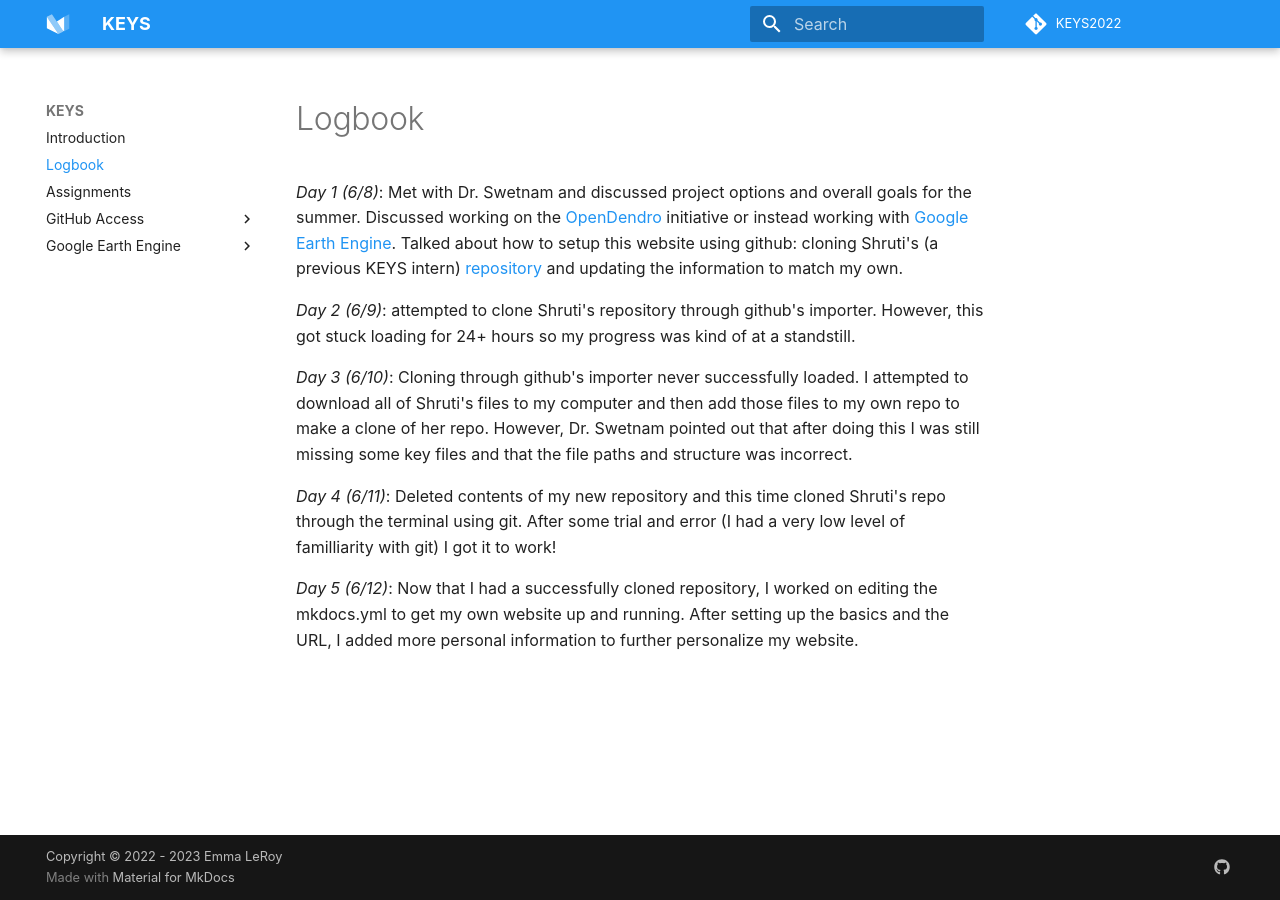
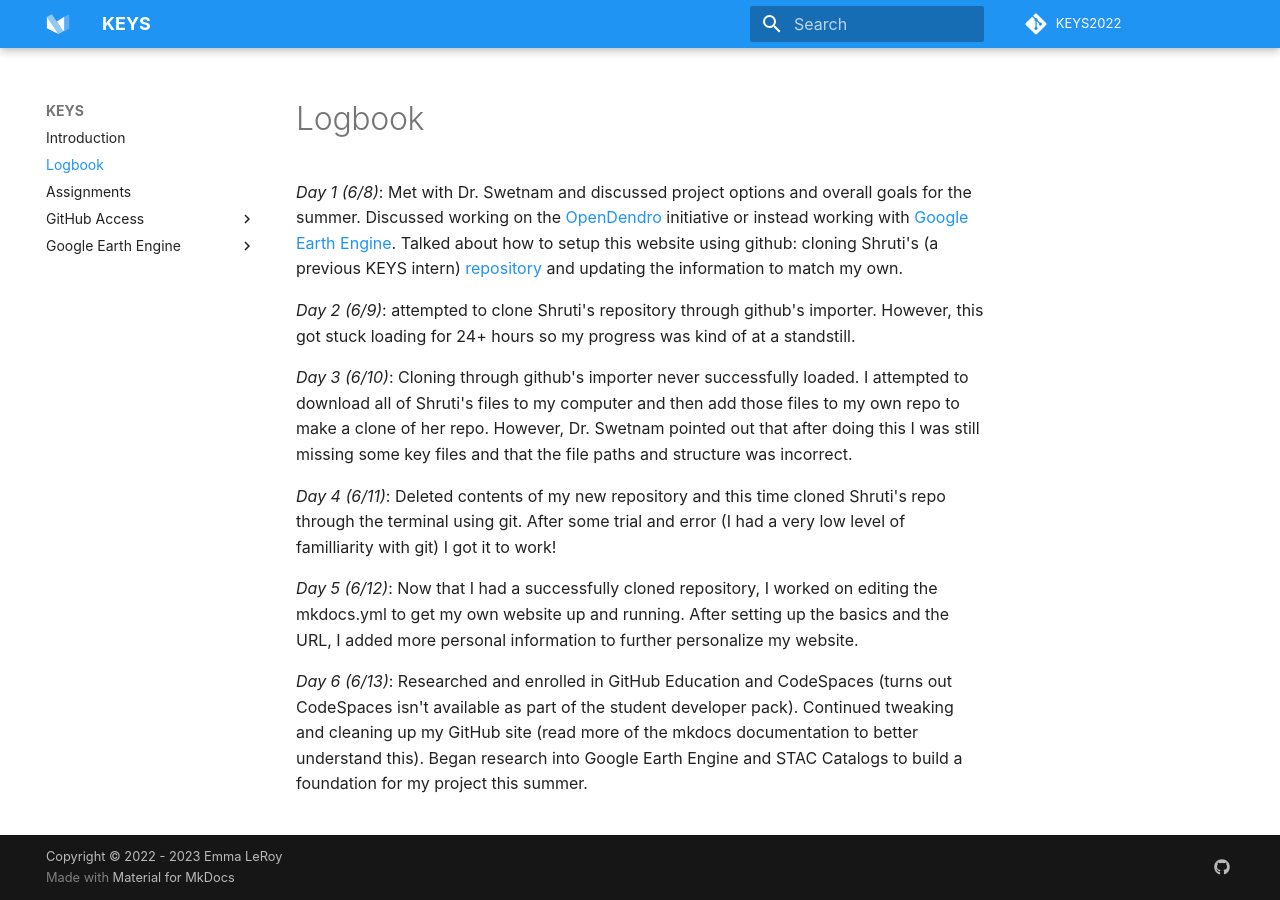
Before and after one commit to tyson-swetnam/mkdocs-material-template, an MkDocs documentation site: the page built from docs/logbook.md, in a window 1280 px wide. Built offline with MkDocs 1.6.1 and Material for MkDocs 9.7.7, drawn with Linux system fonts in a browser that asks for light colours; some web fonts are replaced; comment, search, counter and statistics services are not loaded.

Commit message:
Update logbook.md

```diff
--- a/docs/logbook.md
+++ b/docs/logbook.md
@@ -10,3 +10,5 @@
 *Day 4 (6/11)*: Deleted contents of my new repository and this time cloned Shruti's repo through the terminal using git. After some trial and error (I had a very low level of familliarity with git) I got it to work!
 
 *Day 5 (6/12)*: Now that I had a successfully cloned repository, I worked on editing the mkdocs.yml to get my own website up and running. After setting up the basics and the URL, I added more personal information to further personalize my website.
+
+*Day 6 (6/13)*: Researched and enrolled in GitHub Education and CodeSpaces (turns out CodeSpaces isn't available as part of the student developer pack). Continued tweaking and cleaning up my GitHub site (read more of the mkdocs documentation to better understand this). Began research into Google Earth Engine and STAC Catalogs to build a foundation for my project this summer.
```
